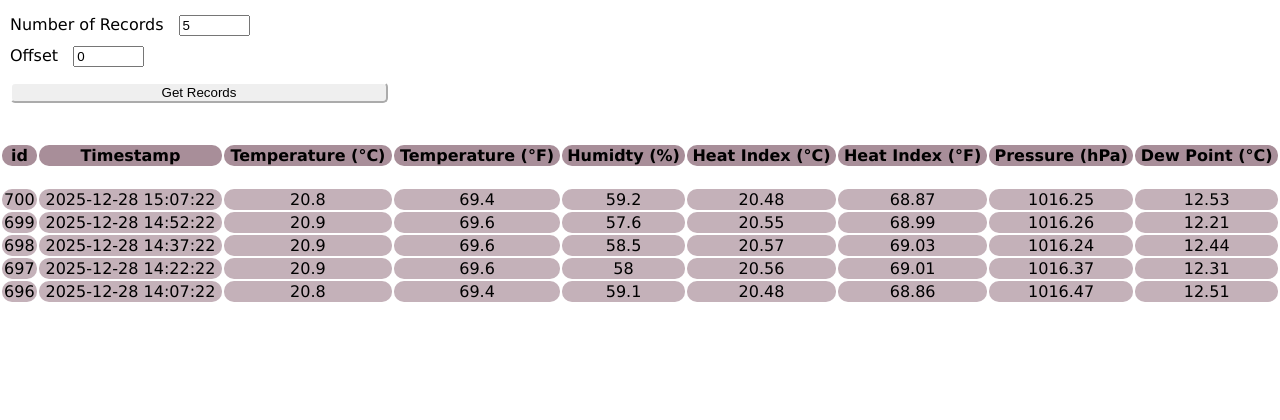
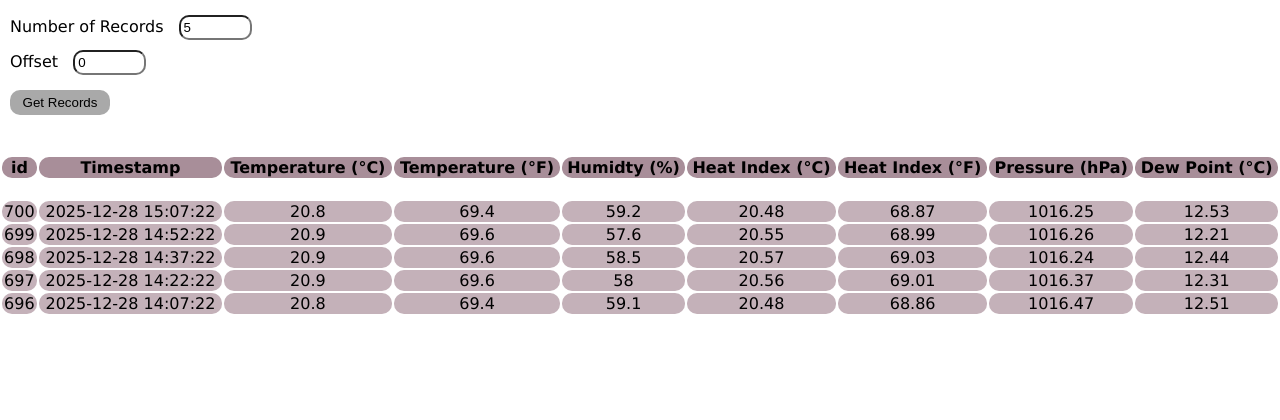
Before and after one commit to AadityaMukherjee2007/WeatherData, a Flask app: page /records in a window 1280 px wide. Shown: the part 84-504 px from the top of the page. Run offline with Flask 3, Linux system fonts and the light colour scheme; data comes from the database, SQL or seed files in the repository.

Commit message:
minor UI enhancement update

```diff
--- a/dashboard/static/styles.css
+++ b/dashboard/static/styles.css
@@ -127,12 +127,20 @@ footer {
 #numberOfRecords, #offset {
     width: 5%;
     margin: 5px 10px;
+    border-radius: 10px;
+    padding: 3px;
 }
 
 #query-btn {
-    width: 30%;
-    border-radius: 5px;
-    border-color: white;
+    width: 100px;
+    padding: 5px 10px;
+    border: 0;
+    border-radius: 10px;
+    background-color: darkgray;
+}
+
+#query-btn:hover {
+    background-color: gray;
 }
 
 #record-table {
```
